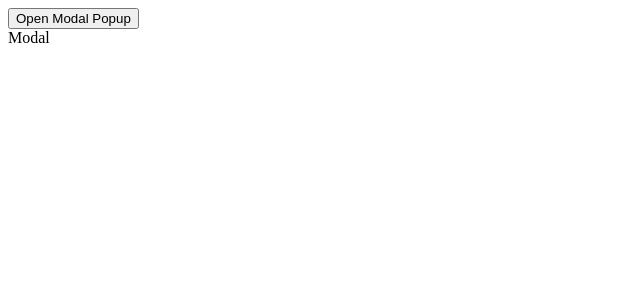
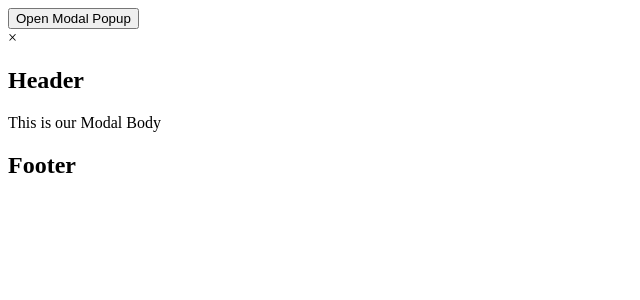
Before and after one commit to LaurenCummings/react-samples, a React (Vite) app: page / in a window 1280 px wide. Both pictures are taken after a click on the button "Open Modal Popup". Shown: the top 300 px of the page, without its empty margins (0-640 px from the left). Built offline with nearby package versions, Linux system fonts and the light colour scheme.

Commit message:
Added content to modal

```diff
--- a/src/components/Modal.jsx
+++ b/src/components/Modal.jsx
@@ -1,7 +1,24 @@
-function Modal() {
+function Modal({ id, header, body, footer }) {
     return (
-        <div>
-            Modal
+        <div id={id || 'Modal'} className="modal">
+            <div className="modal-content">
+                <div className="modal-header">
+                    <span className="close-modal-icon">&times;</span>
+                    <h2>{header ? header : 'Header'}</h2>
+                </div>
+                <div className="modal-body">
+                    {body ? (body) : (
+                        <div>
+                            <p>This is our Modal Body</p>
+                        </div>
+                    )}
+                </div>
+                <div className="modal-footer">
+                    {
+                        footer ? footer : <h2>Footer</h2>
+                    }
+                </div>
+            </div>
         </div>
     )
 }
```
